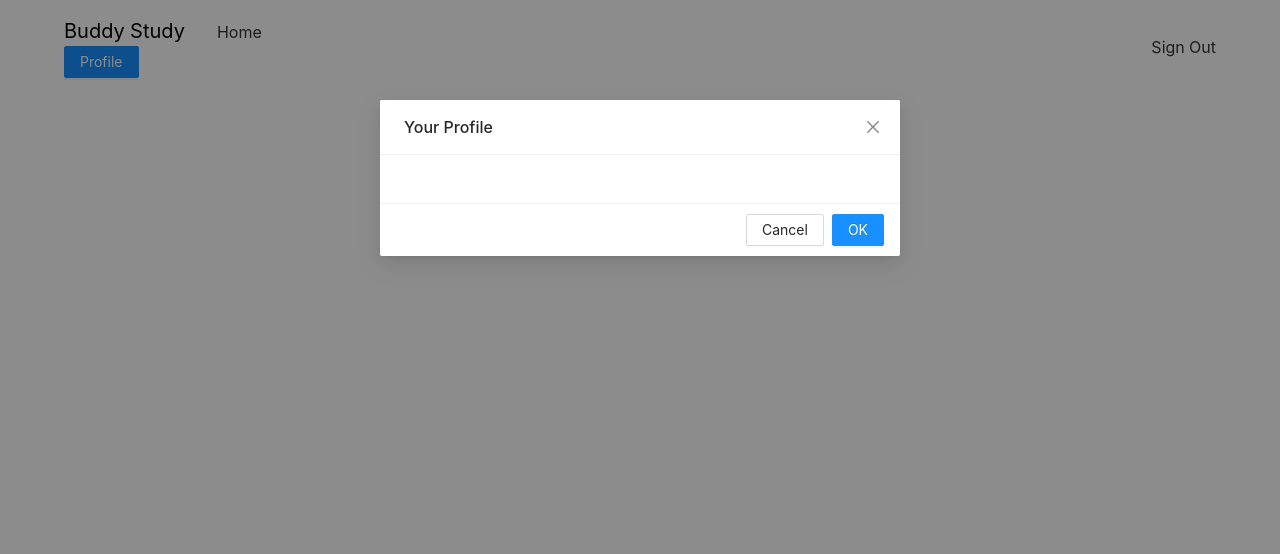
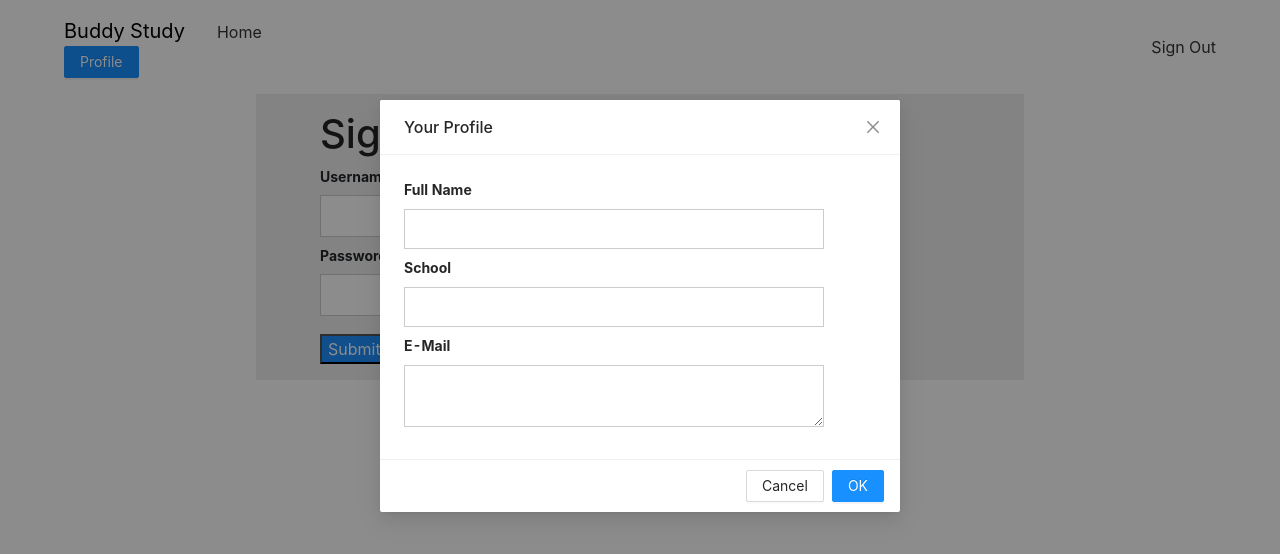
Before and after one commit to xinrod/study-buddy, a React (Create React App) app in the folder study-buddy-front-end/: page /login in a window 1280 px wide. Both pictures are taken after a click on the button "Profile". Shown: the top 554 px of the page. Built offline with nearby package versions, Linux system fonts and the light colour scheme.

Commit message:
Added Signin, Added Profile Button details

```diff
--- a/study-buddy-front-end/src/App.js
+++ b/study-buddy-front-end/src/App.js
@@ -7,6 +7,7 @@ import 'tachyons';
 import Profile from './components/Home/Profile';
 import SearchBar from './components/Home/SearchBar';
 import 'bootstrap/dist/css/bootstrap.min.css';
+import SignIn from './components/Home/SignIn';
 
 
 import {
@@ -37,6 +38,9 @@ export default function App() {
         </Route>
         <Route path="/about">
           {Signin()}
+        </Route>{/* I ADDED ANOTHER ROUTE TO LOGIN, NEEDS TO BE LINKED TO A SIGN IN/YOUR PROFILE BUTTON */}
+        <Route exact path="/login">
+          <SignIn/>
         </Route>
       </Switch>
     </Router>
--- a/study-buddy-front-end/src/components/Home/Profile.js
+++ b/study-buddy-front-end/src/components/Home/Profile.js
@@ -3,15 +3,33 @@ import { useState } from 'react';
 import { Modal, Button } from 'antd';
 import 'antd/dist/antd.css';
 
+import Form from 'react-bootstrap/Form';
+
 
 const Home = () => {
     const [visible, setVisible] = useState(false);
-
+    const [currProfile, setProfile] = useState({
+        fullname: '',
+        school: '',
+        email: '',
+    });
 
 
     const showModal = () => {
         setVisible(true);
     }
+
+    async function handleSubmit(e) {
+        e.preventDefault();
+        setVisible(false);
+        console.log(e.target);
+        setProfile({
+            fullname: e.target.fullname.value,
+            school: e.target.school.value,
+            email: e.target.email.value
+        });
+
+    };
 
     const handleClose = e => {
         setVisible(false);
@@ -25,7 +43,25 @@ const Home = () => {
                 title="Your Profile"
                 visible={visible}
                 onCancel={handleClose}
+                okButtonProps={{ form: 'classForm', key: 'submit', htmlType: 'submit' }}
+
             >
+{/* I did not change the labels/names in the html tags since there is not a CSS linked yet */ }
+                <Form id="classForm" class="pa4 black-80" onSubmit={handleSubmit}>
+                    <div class="measure">
+                        <label for="name" class="f6 b db mb2">Full Name<span class="normal black-60"></span></label>
+                        <input id='name' name='name' class="input-reset ba b--black-20 pa2 mb2 db w-100" type="text" aria-describedby="name-desc" />
+                    </div>
+                    <div class="measure">
+                        <label for="classid" class="f6 b db mb2">School<span class="normal black-60"></span></label>
+                        <input id="classid" name='id' class="input-reset ba b--black-20 pa2 mb2 db w-100" type="text" aria-describedby="classid" />
+                    </div>
+                    <div class="measure">
+                        <label for="description" class="f6 b db mb2">E-Mail<span class="normal black-60"></span></label>
+                        <textarea id="description" name='description' class="input-reset ba b--black-20 pa2 mb2 db w-100" type="text" aria-describedby="classid" />
+                    </div>
+                </Form>
+
             </Modal>
 
 
--- /dev/null
+++ b/study-buddy-front-end/src/components/Home/SignIn.js
@@ -0,0 +1,42 @@
+import React, { useEffect } from 'react';
+
+import Form from 'react-bootstrap/Form';
+
+const SignIn = () => {
+
+    {/* CSS sold separately, in javascript a object */}
+    const mystyle = {
+        color: "white",
+        backgroundColor: "DodgerBlue",
+        marginTop: "10px",
+      };
+
+
+    return (
+        <>
+            <section class="mw5 mw7-ns center bg-light-gray pa3 ph5-ns">
+            <header>
+			<h1> Sign in to your account</h1>
+		    </header>
+
+{/* I did not change the labels/names in the html tags since there is not a CSS linked yet */ }
+            <Form id="signInForm" class="pa4 black-80">
+                    <div class="measure">
+                        <label for="name" class="f6 b db mb2">Username/Email<span class="normal black-60"></span></label>
+                        <input id='name' name='name' class="input-reset ba b--black-20 pa2 mb2 db w-100" type="text" aria-describedby="name-desc" />
+                    </div>
+                    <div class="measure">
+                        <label for="classid" class="f6 b db mb2">Password<span class="normal black-60"></span></label>
+                        <input id="classid" name='id' class="input-reset ba b--black-20 pa2 mb2 db w-100" type="text" aria-describedby="classid" />
+                    </div>
+                    <input style={mystyle} type="submit" value="Submit" />
+            </Form>
+
+            </section>
+
+        </>
+    );
+
+}
+
+export default SignIn;
```
